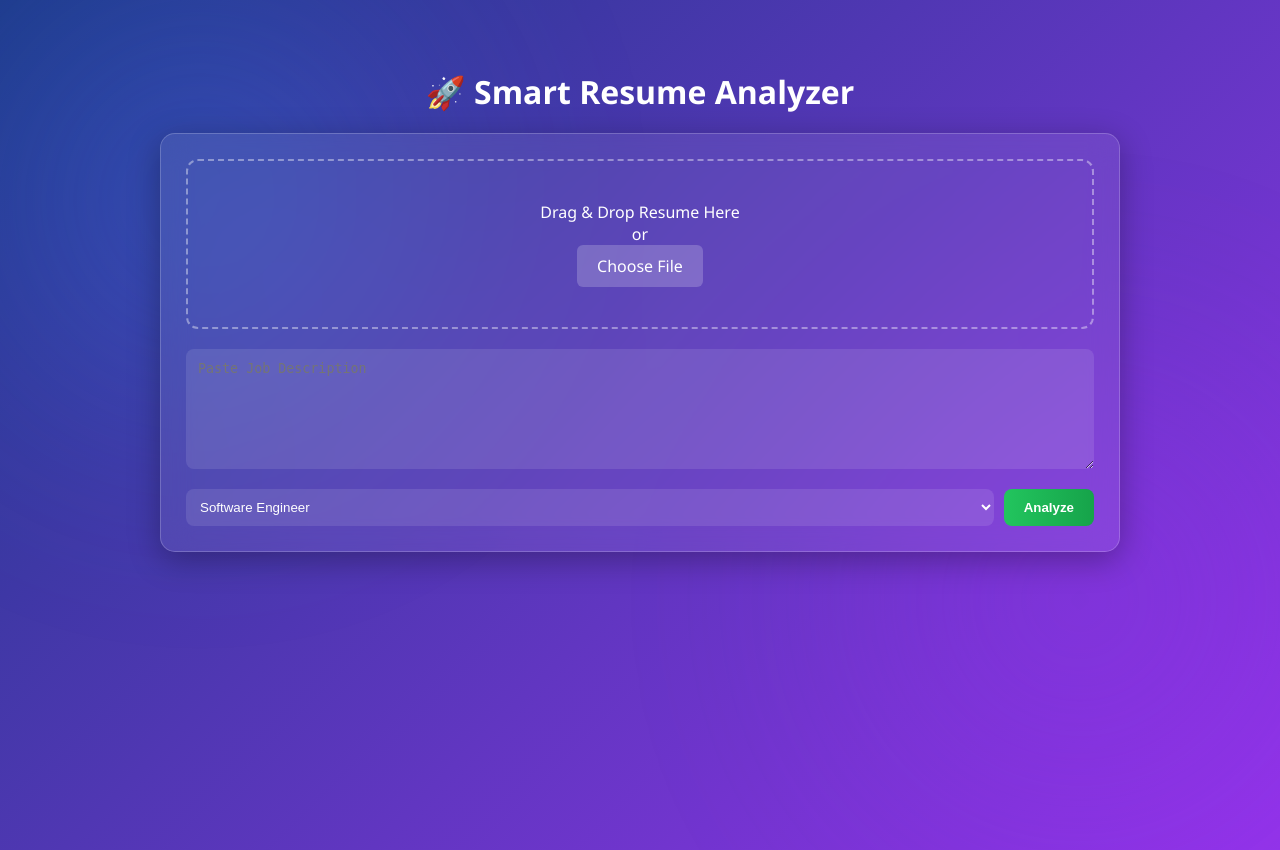
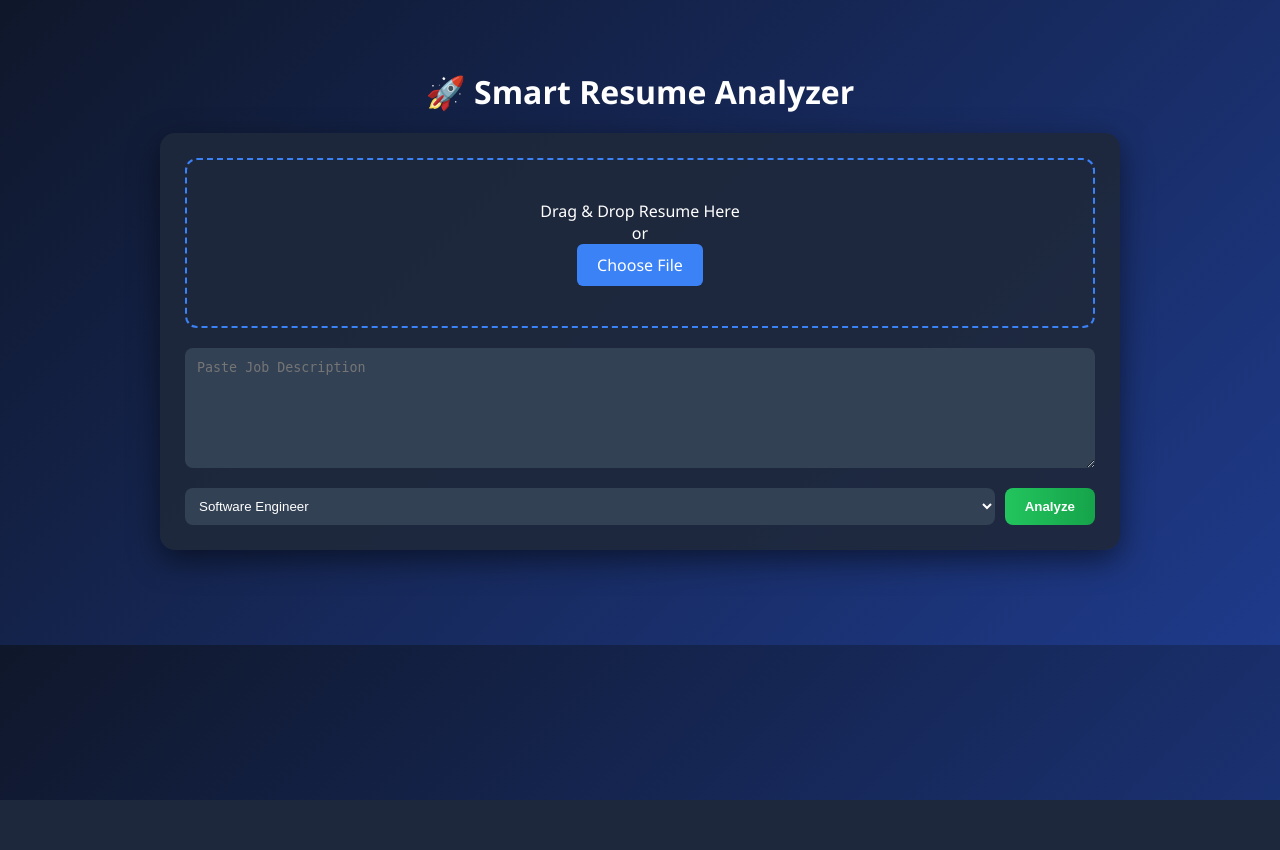
Before and after one commit to harshpawarwork/Smart-Resume-Analyzer, a Flask app: page / in a window 1280 px wide. After the commit the page ends 800 px from the top, so only its background shows below. Run offline with Flask 3, Linux system fonts and the light colour scheme.

Commit message:
Updated resume analyzer with role-based logic

```diff
--- a/static/style.css
+++ b/static/style.css
@@ -5,39 +5,12 @@
     box-sizing: border-box;
 }
 
-/* 🔥 BACKGROUND (GLASS BASE) */
+/* BODY */
 body {
     font-family: 'Segoe UI', sans-serif;
-    background: linear-gradient(135deg, #1e3a8a, #9333ea);
+    background: linear-gradient(135deg, #0f172a, #1e3a8a);
     color: #fff;
-    min-height: 100vh;
-}
-
-/* 🔥 SOFT GLOW BACKGROUND */
-body::before {
-    content: "";
-    position: fixed;
-    width: 600px;
-    height: 600px;
-    background: radial-gradient(circle, #3b82f6, transparent 70%);
-    top: -100px;
-    left: -100px;
-    filter: blur(120px);
-    opacity: 0.4;
-    z-index: -1;
-}
-
-body::after {
-    content: "";
-    position: fixed;
-    width: 600px;
-    height: 600px;
-    background: radial-gradient(circle, #9333ea, transparent 70%);
-    bottom: -100px;
-    right: -100px;
-    filter: blur(120px);
-    opacity: 0.4;
-    z-index: -1;
+    overflow-x: hidden;
 }
 
 /* CONTAINER */
@@ -47,33 +20,31 @@ body::after {
     padding: 20px;
 }
 
-/* 🔥 GLASS CARD */
+/* CARD */
 .card {
-    background: rgba(255, 255, 255, 0.08);
-    backdrop-filter: blur(15px);
+    background: rgba(30, 41, 59, 0.9);
+    padding: 25px;
     border-radius: 15px;
-    padding: 25px;
     margin-bottom: 25px;
-    border: 1px solid rgba(255,255,255,0.2);
-    box-shadow: 0 8px 32px rgba(0,0,0,0.3);
-    transition: 0.3s;
+    box-shadow: 0 10px 30px rgba(0,0,0,0.5);
+    transition: all 0.3s ease;
 }
 
-/* Hover */
+/* 🔥 HOVER EFFECT */
 .card:hover {
     transform: translateY(-5px);
-    box-shadow: 0 15px 40px rgba(0,0,0,0.4);
+    box-shadow: 0 20px 40px rgba(0,0,0,0.7);
 }
 
-/* Heading */
+/* HEADING */
 h1 {
     text-align: center;
     margin-bottom: 20px;
 }
 
-/* DRAG BOX */
+/* DRAG AREA */
 #drop-area {
-    border: 2px dashed rgba(255,255,255,0.4);
+    border: 2px dashed #3b82f6;
     border-radius: 12px;
     padding: 40px;
     text-align: center;
@@ -81,27 +52,29 @@ h1 {
     transition: 0.3s;
 }
 
+/* 🔥 DRAG ANIMATION */
 #drop-area:hover {
-    background: rgba(255,255,255,0.1);
+    background: rgba(59,130,246,0.1);
 }
 
-/* Hide input */
+/* FILE INPUT */
 #fileElem {
     display: none;
 }
 
-/* Upload button */
+/* UPLOAD BUTTON */
 .upload-btn {
     display: inline-block;
     padding: 10px 20px;
-    background: rgba(255,255,255,0.2);
+    background: #3b82f6;
     border-radius: 6px;
     cursor: pointer;
     transition: 0.3s;
 }
 
 .upload-btn:hover {
-    background: rgba(255,255,255,0.3);
+    background: #2563eb;
+    transform: scale(1.05);
 }
 
 /* TEXTAREA */
@@ -112,22 +85,29 @@ textarea {
     border-radius: 8px;
     border: none;
     margin-bottom: 15px;
-    background: rgba(255,255,255,0.1);
+    background: #334155;
     color: white;
+    transition: 0.3s;
 }
 
-/* SELECT */
+textarea:focus {
+    outline: none;
+    box-shadow: 0 0 10px #3b82f6;
+}
+
+/* FORM ROW */
 .form-row {
     display: flex;
     gap: 10px;
 }
 
+/* SELECT */
 select {
     flex: 1;
     padding: 10px;
     border-radius: 8px;
     border: none;
-    background: rgba(255,255,255,0.1);
+    background: #334155;
     color: white;
 }
 
@@ -145,6 +125,7 @@ button {
 
 button:hover {
     transform: scale(1.05);
+    box-shadow: 0 0 15px #22c55e;
 }
 
 /* GRID */
@@ -159,6 +140,7 @@ button:hover {
     font-size: 2.2rem;
     text-align: center;
     color: #22c55e;
+    animation: fadeIn 0.8s ease;
 }
 
 /* CHIPS */
@@ -169,13 +151,19 @@ button:hover {
 }
 
 .chip {
-    background: rgba(255,255,255,0.15);
+    background: #334155;
     padding: 6px 12px;
     border-radius: 20px;
+    transition: 0.2s;
+}
+
+.chip:hover {
+    background: #475569;
+    transform: translateY(-2px);
 }
 
 .chip.red {
-    background: rgba(239,68,68,0.7);
+    background: #ef4444;
 }
 
 /* LIST */
@@ -186,3 +174,9 @@ ul {
 li {
     margin: 5px 0;
 }
+
+/* 🔥 FADE ANIMATION */
+@keyframes fadeIn {
+    from { opacity: 0; transform: translateY(10px); }
+    to { opacity: 1; transform: translateY(0); }
+}
```
